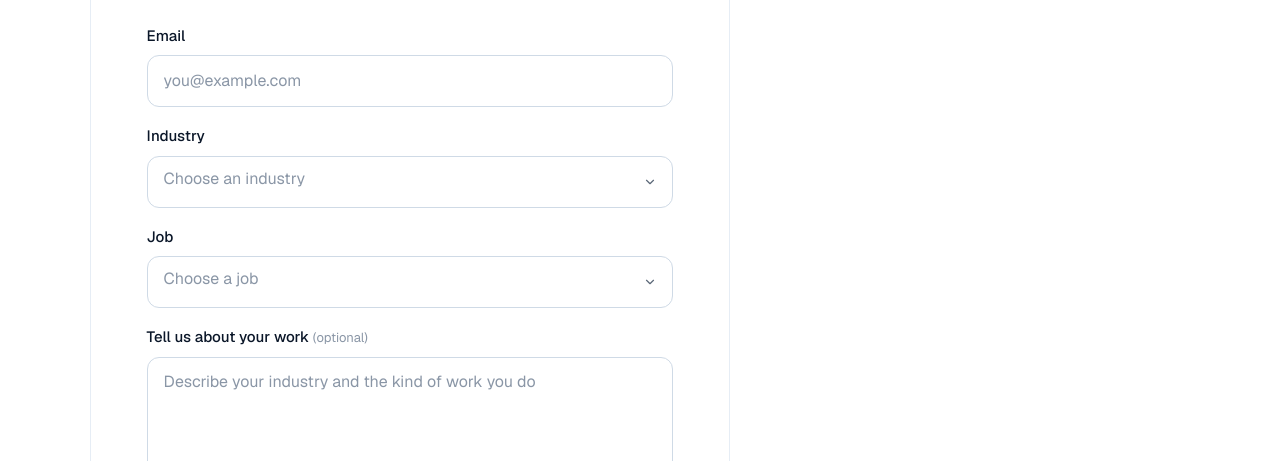
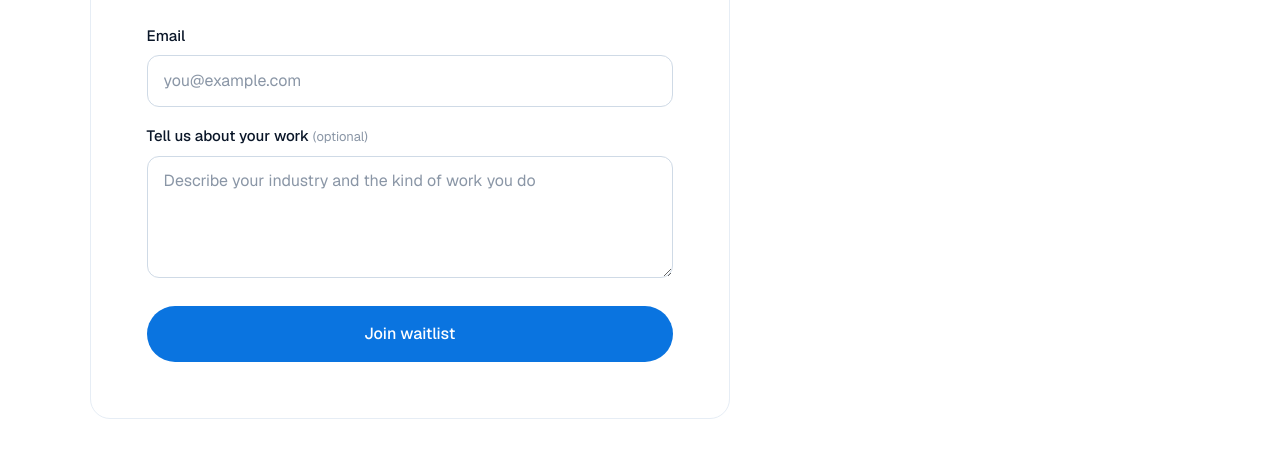
Before and after one commit to czar-01a/abundance, a plain HTML site: page waitlist.html in a window 1280 px wide. Shown: the part 339-800 px from the top of the page. Drawn offline with nearby package versions, Linux system fonts and the light colour scheme.

Commit message:
Waitlist: remove industry and job fields
Co-Authored-By: Claude Opus 5.5 <noreply@anthropic.com>
Claude-Session: https://claude.ai/code/session_01PBtFGxvHYvc6P7hYjJjwqH

```diff
--- a/js/waitlist.js
+++ b/js/waitlist.js
@@ -1,102 +1,24 @@
-/* Waitlist page: email, industry, and the job or task (pre-filled from the card that was clicked) */
+/* Waitlist page: email plus an optional note about your work */
 (function () {
   var params = new URLSearchParams(location.search);
   var type = params.get('type') === 'task' ? 'task' : 'job';
   var picked = (params.get('item') || '').slice(0, 120);
   var $ = function (id) { return document.getElementById(id); };
-  var INDUSTRIES = ['Factory', '3D Printer', 'Energy', 'Build', 'Intelligence', 'Home', 'Food', 'Sports', 'Research', 'Medicine', 'Beyond'];
-  var JOBS = (window.ABUNDANCE_JOBS || []).map(function (r) { return { title: r[0], industry: r[1] }; });
-  var TASKS = window.ABUNDANCE_TASKS || [];
-  var OTHER = '__other';
 
   var list = type === 'task' ? 'tasks.html' : 'jobs.html';
   $('wl-back').href = list; $('wl-more').href = list;
   $('wl-back-label').textContent = type === 'task' ? 'All tasks' : 'All jobs';
   $('wl-more').textContent = type === 'task' ? 'Browse more tasks' : 'Browse more jobs';
-  $('wl-item-label').textContent = type === 'task' ? 'Task' : 'Job';
-  $('wl-item-other').placeholder = type === 'task' ? 'Name the task' : 'Name the job';
-  $('wl-item-other').setAttribute('aria-label', $('wl-item-other').placeholder);
 
-  var ind = $('wl-ind'), item = $('wl-item'), indOther = $('wl-ind-other'), itemOther = $('wl-item-other');
-  var err = $('wl-err'), email = $('wl-email');
-
-  function opt(parent, value, text, disabled) {
-    var o = document.createElement('option'); o.value = value; o.textContent = text;
-    if (disabled) { o.disabled = true; o.hidden = true; o.selected = true; }
-    parent.appendChild(o); return o;
-  }
-  function group(label) { var g = document.createElement('optgroup'); g.label = label; return g; }
-  function syncEmpty(sel) { sel.classList.toggle('empty', !sel.value); }
-
-  // Industry list
-  opt(ind, '', 'Choose an industry', true);
-  INDUSTRIES.forEach(function (n) { opt(ind, n, n); });
-  opt(ind, OTHER, 'Other');
-
-  // Job or task list. Jobs follow the chosen industry; tasks are grouped by category.
-  function fillItems(keep) {
-    var cur = keep !== undefined ? keep : item.value;
-    item.textContent = '';
-    opt(item, '', type === 'task' ? 'Choose a task' : 'Choose a job', true);
-    if (type === 'task') {
-      TASKS.forEach(function (g) { var og = group(g[0]); g[1].forEach(function (t) { opt(og, t, t); }); item.appendChild(og); });
-    } else {
-      var i = ind.value;
-      if (i && i !== OTHER) {
-        JOBS.filter(function (j) { return j.industry === i; }).forEach(function (j) { opt(item, j.title, j.title); });
-      } else {
-        INDUSTRIES.forEach(function (n) {
-          var og = group(n);
-          JOBS.filter(function (j) { return j.industry === n; }).forEach(function (j) { opt(og, j.title, j.title); });
-          item.appendChild(og);
-        });
-      }
-    }
-    opt(item, OTHER, 'Other');
-    var has = Array.prototype.some.call(item.options, function (o) { return o.value === cur && !o.disabled; });
-    if (has) item.value = cur; else item.selectedIndex = 0;
-    syncEmpty(item); syncOther();
-  }
-  function syncOther() {
-    indOther.hidden = ind.value !== OTHER;
-    itemOther.hidden = item.value !== OTHER;
-  }
-
-  // Pre-fill from the card that was clicked
-  var startItem = '';
-  if (type === 'job') {
-    var job = JOBS.filter(function (j) { return j.title === picked; })[0];
-    if (job) { ind.value = job.industry; startItem = job.title; }
-  } else if (TASKS.some(function (g) { return g[1].indexOf(picked) !== -1; })) {
-    startItem = picked;
-  }
-  if (!ind.value || (type === 'task' && !picked)) ind.selectedIndex = ind.value ? ind.selectedIndex : 0;
-  syncEmpty(ind);
-  fillItems(startItem);
-
-  function clearErr(el) { el.removeAttribute('aria-invalid'); err.hidden = true; }
-  ind.addEventListener('change', function () {
-    clearErr(ind); syncEmpty(ind);
-    if (type === 'job') fillItems(); else syncOther();
-    if (ind.value === OTHER) indOther.focus();
-  });
-  item.addEventListener('change', function () { clearErr(item); syncEmpty(item); syncOther(); if (item.value === OTHER) itemOther.focus(); });
-  [email, indOther, itemOther].forEach(function (el) { el.addEventListener('input', function () { clearErr(el); }); });
-
+  var email = $('wl-email'), err = $('wl-err');
+  email.addEventListener('input', function () { email.removeAttribute('aria-invalid'); err.hidden = true; });
   $('wl-form').addEventListener('submit', function (e) {
     e.preventDefault();
-    var checks = [
-      [email, !/^[^\s@]+@[^\s@]+\.[^\s@]+$/.test(email.value.trim()), 'Please enter a valid email address.'],
-      [ind, !ind.value, 'Please choose an industry.'],
-      [indOther, ind.value === OTHER && !indOther.value.trim(), 'Please name your industry.'],
-      [item, !item.value, type === 'task' ? 'Please choose a task.' : 'Please choose a job.'],
-      [itemOther, item.value === OTHER && !itemOther.value.trim(), type === 'task' ? 'Please name the task.' : 'Please name the job.']
-    ];
-    for (var i = 0; i < checks.length; i++) {
-      if (checks[i][1]) { checks[i][0].setAttribute('aria-invalid', 'true'); err.textContent = checks[i][2]; err.hidden = false; checks[i][0].focus(); return; }
+    var v = email.value.trim();
+    if (!/^[^\s@]+@[^\s@]+\.[^\s@]+$/.test(v)) {
+      email.setAttribute('aria-invalid', 'true'); err.textContent = 'Please enter a valid email address.'; err.hidden = false; email.focus(); return;
     }
-    var what = item.value === OTHER ? itemOther.value.trim() : item.value;
-    $('wl-done-text').textContent = 'We’ll email ' + email.value.trim() + ' when ' + what + ' opens up.';
+    $('wl-done-text').textContent = 'We’ll email ' + v + ' when ' + (picked || 'a spot') + ' opens up.';
     $('wl-form').hidden = true; $('wl-done').hidden = false; $('wl-done').focus();
   });
 })();
--- a/waitlist.html
+++ b/waitlist.html
@@ -190,10 +190,6 @@
           <p>Leave your email and we&rsquo;ll let you know as soon as a spot opens.</p>
           <div class="wl-fields">
             <label class="wl-f"><span>Email</span><input type="email" id="wl-email" name="email" autocomplete="email" maxlength="200" placeholder="you@example.com" required></label>
-            <label class="wl-f"><span>Industry</span><span class="wl-sel"><select id="wl-ind" name="industry" required></select><svg width="14" height="14" viewBox="0 0 24 24" fill="none" stroke="currentColor" stroke-width="2" stroke-linecap="round" stroke-linejoin="round" aria-hidden="true"><path d="M6 9l6 6 6-6"></path></svg></span></label>
-            <input type="text" class="wl-other" id="wl-ind-other" maxlength="80" placeholder="Name your industry" aria-label="Name your industry" hidden>
-            <label class="wl-f"><span id="wl-item-label">Job</span><span class="wl-sel"><select id="wl-item" name="item" required></select><svg width="14" height="14" viewBox="0 0 24 24" fill="none" stroke="currentColor" stroke-width="2" stroke-linecap="round" stroke-linejoin="round" aria-hidden="true"><path d="M6 9l6 6 6-6"></path></svg></span></label>
-            <input type="text" class="wl-other" id="wl-item-other" maxlength="120" placeholder="Name the job" aria-label="Name the job" hidden>
             <label class="wl-f"><span>Tell us about your work <small>(optional)</small></span><textarea id="wl-about" name="about" rows="4" maxlength="1000" placeholder="Describe your industry and the kind of work you do"></textarea></label>
           </div>
           <p class="wl-err" id="wl-err" role="alert" hidden></p>
@@ -231,8 +227,6 @@
   </div>
 </footer>
 <script src="js/site.js" defer></script>
-<script src="js/jobs-data.js" defer></script>
-<script src="js/tasks-data.js" defer></script>
 <script src="js/waitlist.js" defer></script>
 </body>
 </html>
```
